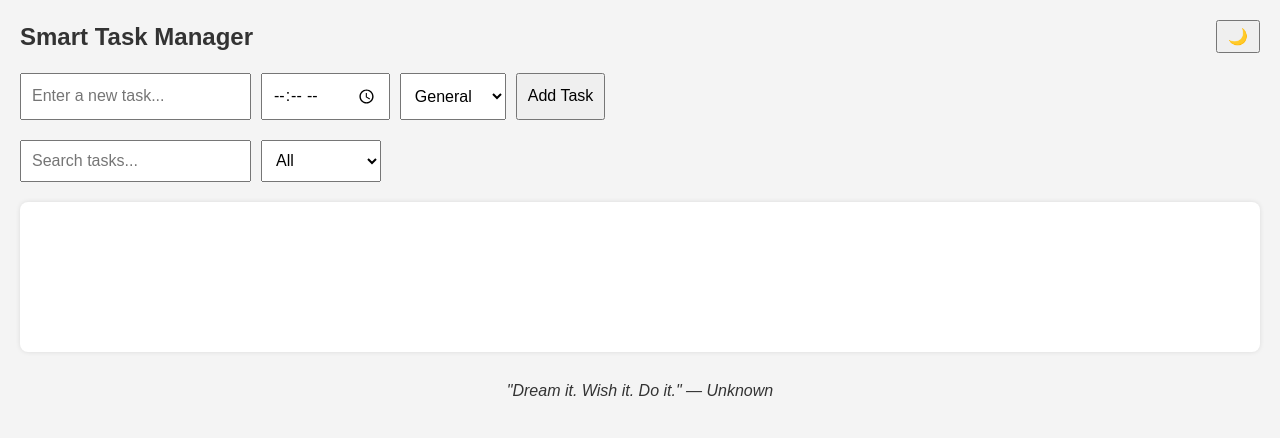
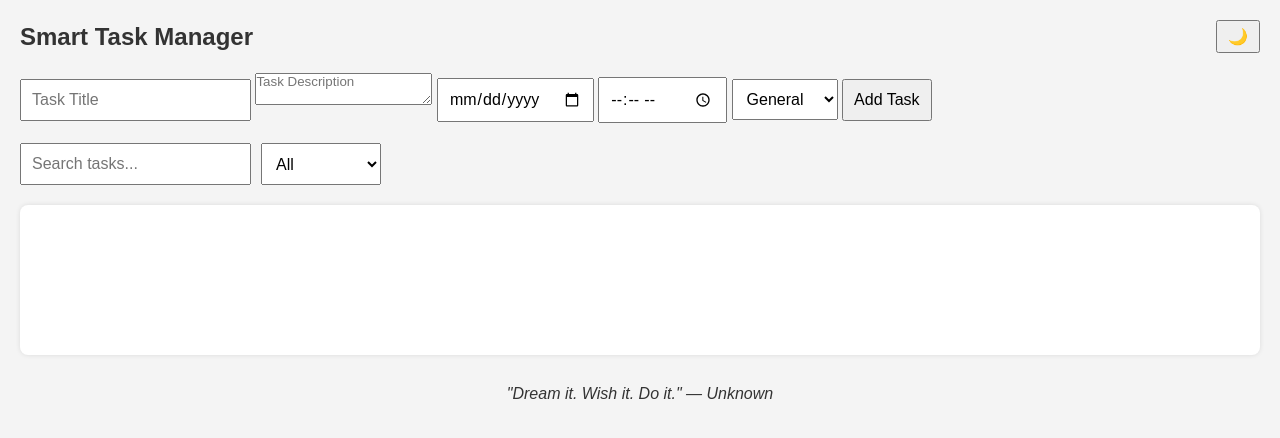
Before and after one commit to kayustola/task-manger-project, a plain HTML site: page index.html in a window 1280 px wide. Drawn offline with Linux system fonts and the light colour scheme.

Commit message:
Update index.html

```diff
--- a/index.html
+++ b/index.html
@@ -13,7 +13,10 @@
   </header>
 
   <section class="task-input-section">
-    <input type="text" id="task-input" placeholder="Enter a new task..." />
+    <form id="task-form">
+      <input type="text" id="task-title" placeholder="Task Title" required />
+      <textarea id="task-desc" placeholder="Task Description"></textarea>
+      <input type="date" id="task-date" />
       <input type="time" id="task-time" />
       <select id="category-select">
         <option value="general">General</option>
@@ -22,6 +25,7 @@
         <option value="personal">Personal</option>
       </select>
       <button id="add-task-btn">Add Task</button>
+    </form>
   </section>
 
   <section class="task-controls">
@@ -34,7 +38,7 @@
   </section>
 
   <section id="task-list">
-    <!-- Tasks will be dynamically added here -->
+    <!-- Tasks will appear here -->
   </section>
 
   <footer>
```
Lines whose indentation alone changed are shown as unchanged.
